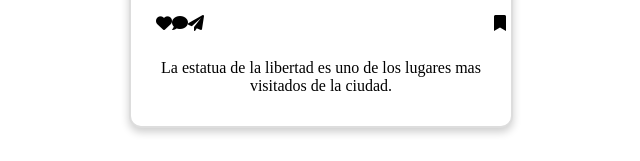
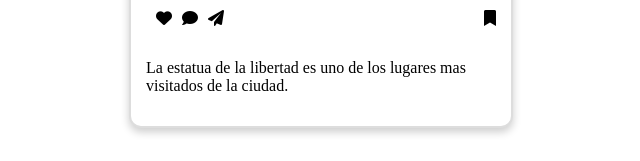
Before and after one commit to 4GeeksAcademy/fs-pt-115-julioCesar, a plain HTML site: page index.html in a window 1280 px wide. Shown: the part 514-675 px from the top of the page, without its empty margins (319-959 px from the left). Drawn offline with Linux system fonts and the light colour scheme.

Commit message:
First commit

```diff
--- a/index.html
+++ b/index.html
@@ -9,7 +9,7 @@
 </head>
 <body>
     <div class="post">
-     <div class="title">
+            <div class="title">
                 <span><i class="fa-solid fa-earth-americas"></i></span>
                 <h2>New York</h2>
                 <span class="right"><i class="fa-solid fa-list"></i></span>
@@ -17,15 +17,15 @@
             <div class="image">
                 <img src="https://gentleman.com.mx/wp-content/uploads/2024/10/new-york.jpeg" alt="Imagen de New York"/>
             </div>
-            <div class="descripcion">
-                <div class="icons">
+            <div class="icons">
                    <span><i class="fa-solid fa-heart"></i></span>
                    <span><i class="fa-solid fa-comment"></i></span>
                    <span><i class="fa-solid fa-paper-plane"></i></span>
                    <span class="right"><i class="fa-solid fa-bookmark"></i></span>
-                </div>
-                <p>La estatua de la libertad es uno de los lugares mas visitados de la ciudad.</p>
             </div>
-        </div>
+            <div class="descripcion"></div>
+                <p class="alineado">La estatua de la libertad es uno de los lugares mas visitados de la ciudad.</p>
+            </div>
+     </div>
 </body>
 </html>
--- a/styles.css
+++ b/styles.css
@@ -50,6 +50,7 @@
 .description {
     font-size: 16px;
     color: #555;
+
 }
 .icons {
     display: flex;
@@ -68,3 +69,10 @@ body {
     height: 100vh;
     margin: 0;
 }
+.icons span {
+    margin-right: 10px;
+}
+.alineado{
+    text-align: left;
+    word-wrap: break-word
+}
```
